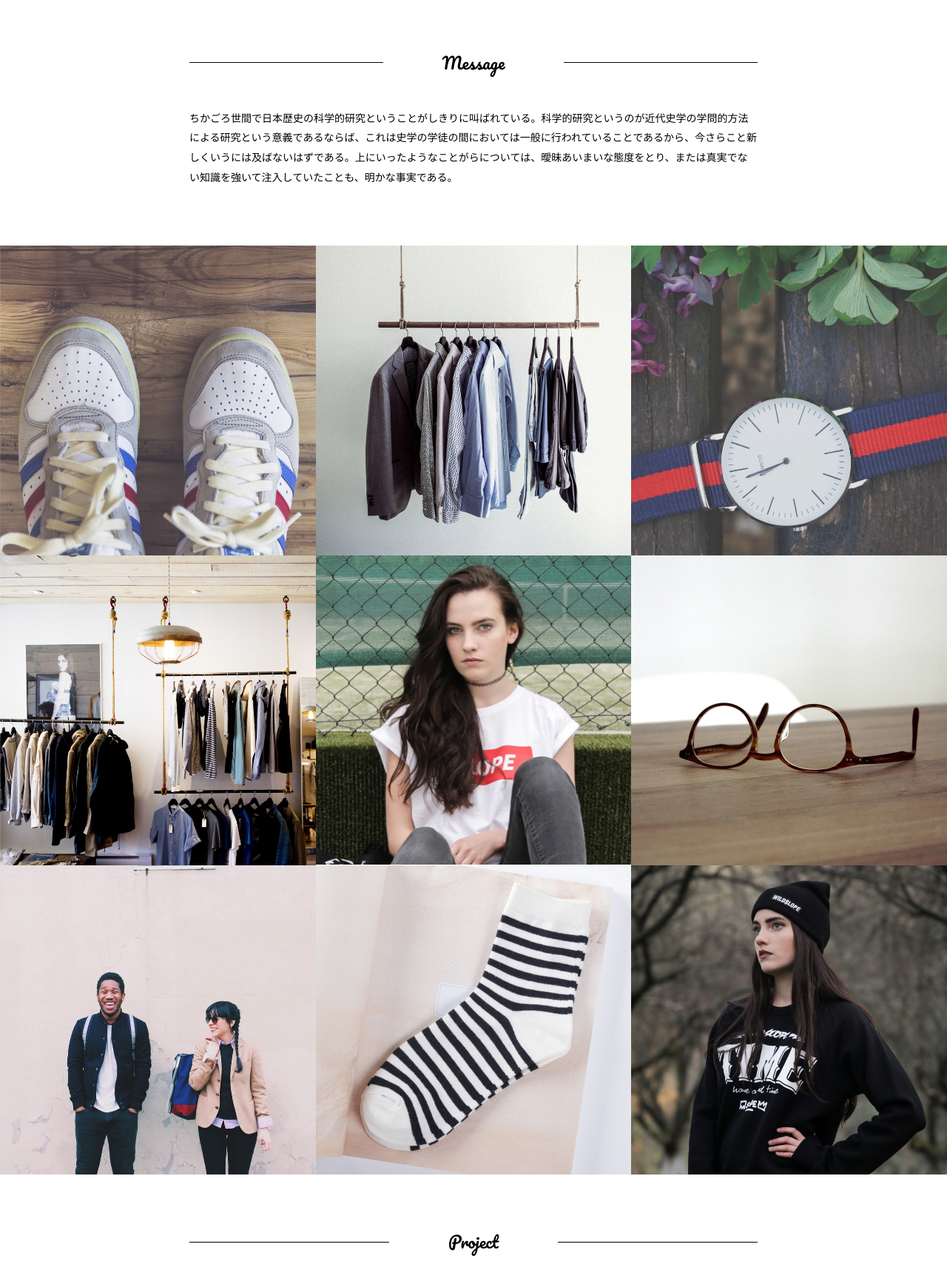
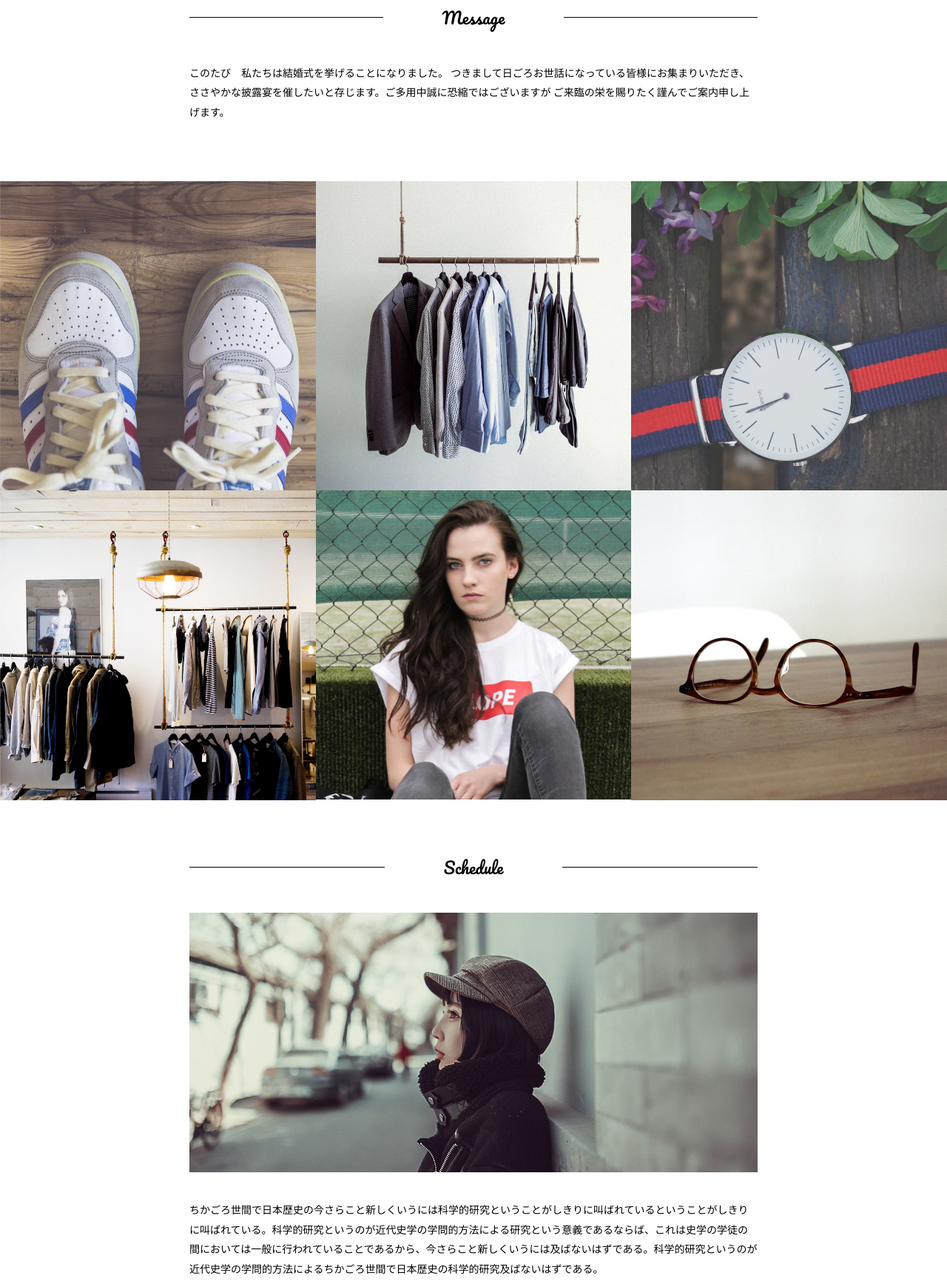
Before and after one commit to yakatakaya/wedding, a plain HTML site: page index.html in a window 1280 px wide. Shown: the part 810-2542 px from the top of the page at 74% size. Drawn offline with nearby package versions, Linux system fonts and the light colour scheme.

Commit message:
message記述

```diff
--- a/index.html
+++ b/index.html
@@ -13,7 +13,7 @@
 <body id="top">
 <header id="header">
 	<div id="headerWrap">
-		<h1><img src="images/logo.png" width="142" height="80" alt="logo"></h1>
+		<h1>Takaya & Yuri</h1>
 		<nav id="mainnav">
 			<p id="menuWrap"><a id="menu"><span id="menuBtn"></span></a></p>
 			<div class="panel">
@@ -40,7 +40,10 @@
 		<h2><span>Message</span></h2>
 	</header>
 	<div class="innerS">
-		ちかごろ世間で日本歴史の科学的研究ということがしきりに叫ばれている。科学的研究というのが近代史学の学問的方法による研究という意義であるならば、これは史学の学徒の間においては一般に行われていることであるから、今さらこと新しくいうには及ばないはずである。上にいったようなことがらについては、曖昧あいまいな態度をとり、または真実でない知識を強いて注入していたことも、明かな事実である。
+		このたび　私たちは結婚式を挙げることになりました。
+        つきまして日ごろお世話になっている皆様にお集まりいただき、
+        ささやかな披露宴を催したいと存じます。ご多用中誠に恐縮ではございますが
+        ご来臨の栄を賜りたく謹んでご案内申し上げます。
 	</div>
 </section>
 <!-- // MESSAGE -->
@@ -57,9 +60,6 @@
 		<li><img src="images/photo04.jpg" width="426" height="418" alt=""></li>
 		<li><img src="images/photo05.jpg" width="426" height="418" alt=""></li>
 		<li><img src="images/photo06.jpg" width="426" height="418" alt=""></li>
-		<li><img src="images/photo07.jpg" width="426" height="418" alt=""></li>
-		<li><img src="images/photo08.jpg" width="426" height="418" alt=""></li>
-		<li><img src="images/photo09.jpg" width="426" height="418" alt=""></li>
 	</ul>
 </section>
 <!-- // GALLERY -->
@@ -67,7 +67,7 @@
 <!-- PROJECT -->
 <section id="sec03">
 	<header>
-		<h2><span>Project</span></h2>
+		<h2><span>Schedule</span></h2>
 	</header>
 	<div class="innerS">
 		<img src="images/imgProject.jpg" width="726" height="333" alt="">
```
